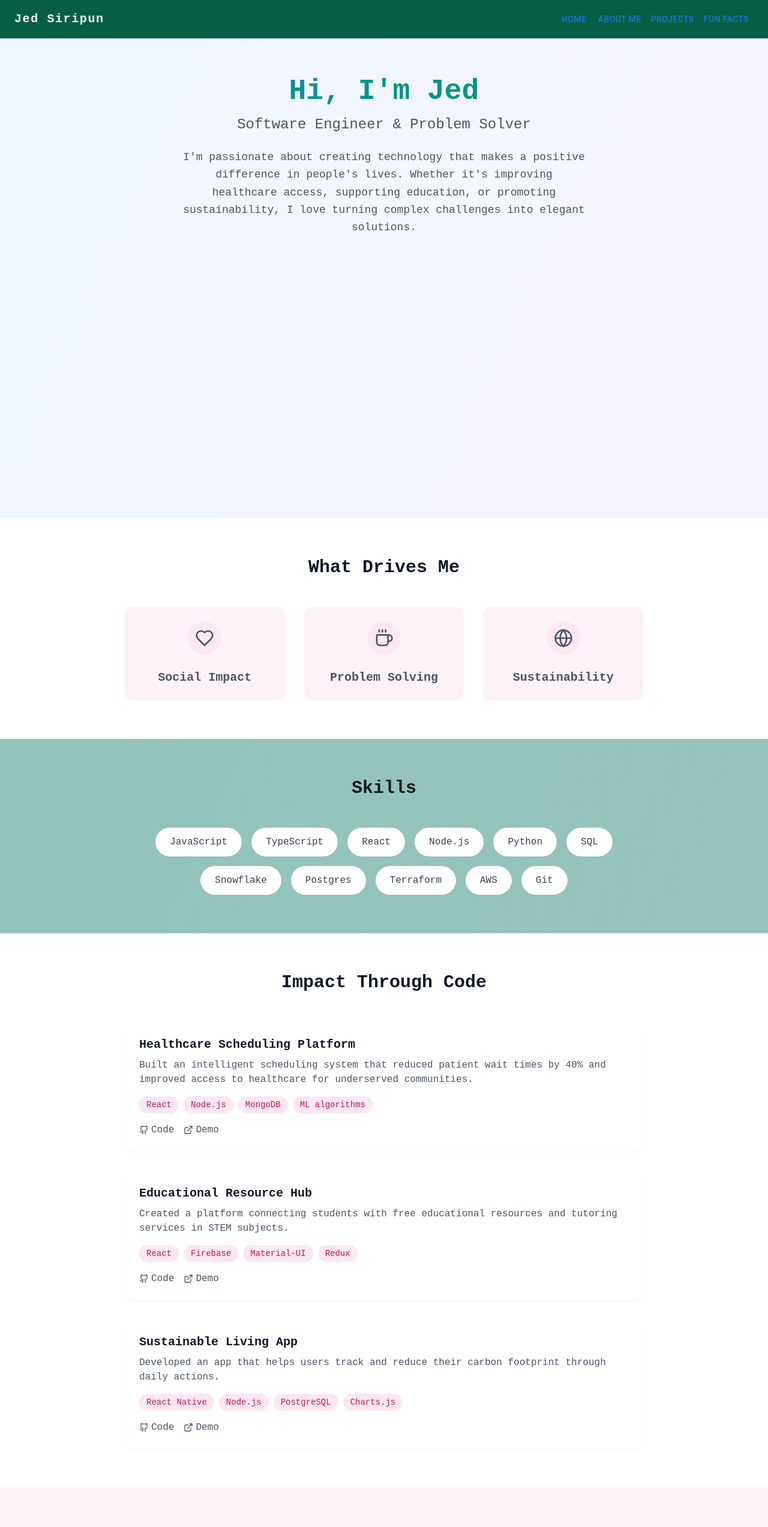
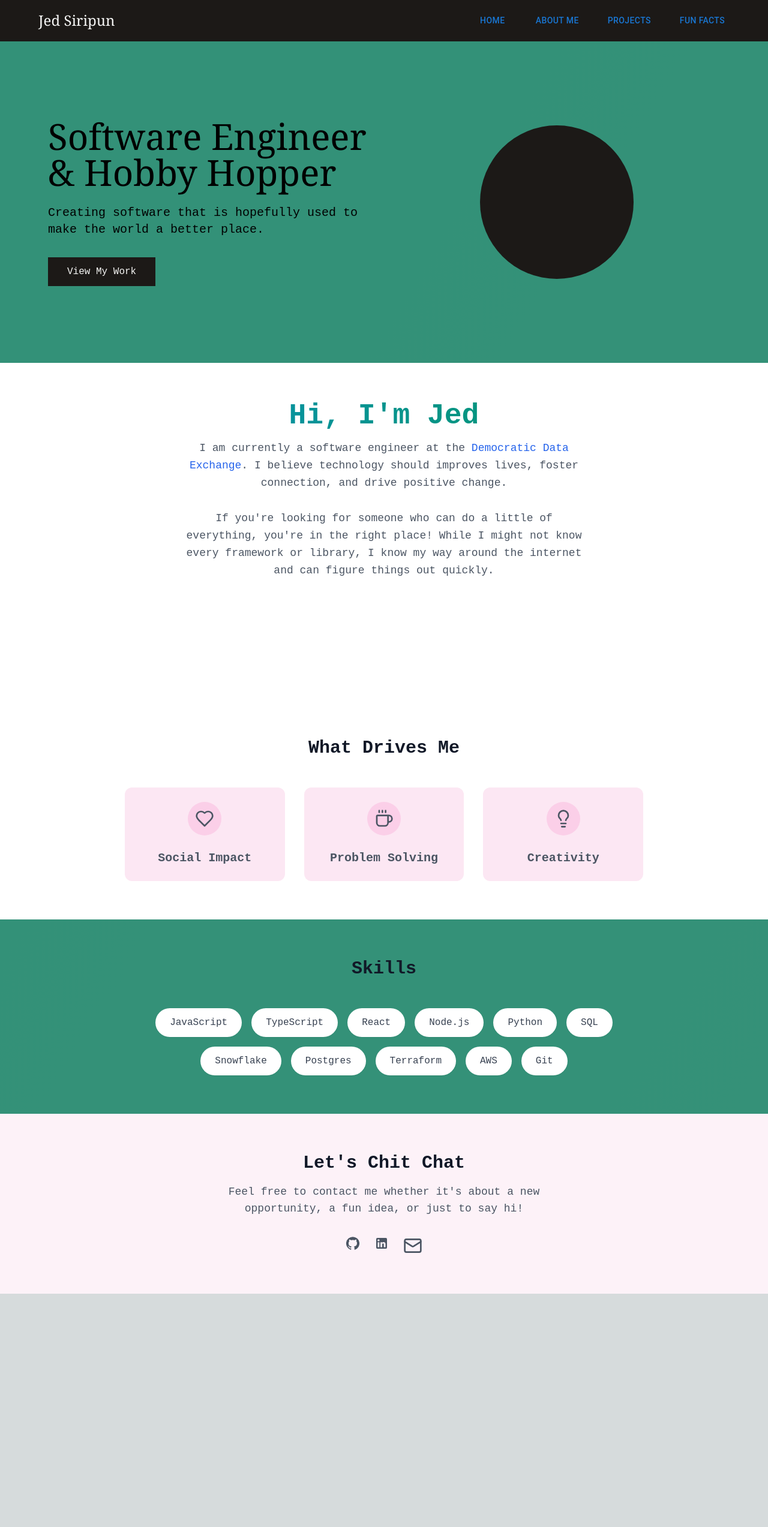
Before and after one commit to jsiripun/jed-siripun, a Next.js app: page / in a window 1280 px wide. Shown: the top 2546 px of the page at 60% size. After the commit the page ends 2157 px from the top, so only its background shows below. Built offline with nearby package versions, Linux system fonts and the light colour scheme.

Commit message:
home page and header

```diff
--- a/src/app/Home.tsx
+++ b/src/app/Home.tsx
@@ -1,21 +1,23 @@
 "use client";
 import React, { useState } from 'react';
-import { Github, Linkedin, Mail, ExternalLink, Heart, Coffee, Globe } from 'lucide-react';
+import { Mail, ExternalLink, Heart, Coffee, Lightbulb, Menu } from 'lucide-react';
 import { FadeInComponent } from '@/components/fadeInComponent'
 import { WaitToRenderComponent } from '@/components/waitToRenderComponent';
-import Container from '@mui/material/Container';
+import { GitHub, LinkedIn } from '@mui/icons-material';
 
 const Home = () => {
   const [activeProject, setActiveProject] = useState<string | null>(null);
+  const [isMenuOpen, setIsMenuOpen] = React.useState<Boolean | null>(false);
+  const [showWave, setShowWave] = React.useState<Boolean | null>(false);
 
   const projects = [
     {
-      title: "Healthcare Scheduling Platform",
-      description: "Built an intelligent scheduling system that reduced patient wait times by 40% and improved access to healthcare for underserved communities.",
-      impact: "Helped 10,000+ patients get faster access to medical care",
-      technologies: ["React", "Node.js", "MongoDB", "ML algorithms"],
-      github: "#",
-      demo: "#"
+      title: "Atylr",
+      description: "A platform that allows people to find craft instructors and classes in their area.",
+      impact: "Still in the works!",
+      technologies: ["Typescript", "React", "Tailwind CSS", "Python", "FastAPI", "Alembic", "Supabase (Postgres)"],
+      github: "secret",
+      demo: ""
     },
     {
       title: "Educational Resource Hub",
@@ -26,11 +28,11 @@ const Home = () => {
       demo: "#"
     },
     {
-      title: "Sustainable Living App",
-      description: "Developed an app that helps users track and reduce their carbon footprint through daily actions.",
-      impact: "Contributed to 1,000+ tons of CO2 reduction",
-      technologies: ["React Native", "Node.js", "PostgreSQL", "Charts.js"],
-      github: "#",
+      title: "Tipsuwan Ice Factory",
+      description: "Tipsuwan Ice Factory is an Ice Factory located in Bangkok, Thailand that was looking into a new POS system. Below are screenshots of a quick mock up that I created for them.",
+      impact: "",
+      technologies: ["HTML", "CSS", "Bootstrap"],
+      github: "https://github.com/jsiripun/TipsuwanIce",
       demo: "#"
     }
   ];
@@ -43,46 +45,59 @@ const Home = () => {
   const passions = [
     { icon: <Heart className="w-6 h-6" />, text: "Social Impact" },
     { icon: <Coffee className="w-6 h-6" />, text: "Problem Solving" },
-    { icon: <Globe className="w-6 h-6" />, text: "Sustainability" }
+    { icon: <Lightbulb className="w-6 h-6" />, text: "Creativity" }
   ];
 
   return (
     <div className="min-h-screen bg-gradient-to-br from-blue-50 to-purple-50">
+
+      <FadeInComponent seconds={2}>
+        <section className="bg-emerald-700/80 py-32">
+          <div className="max-w-6xl mx-auto px-4">
+            <div className="grid md:grid-cols-2 gap-8 items-center">
+              <div>
+                <h2 className="font-serif text-6xl mb-6">Software Engineer & Hobby Hopper</h2>
+                <p className="text-xl mb-8">Creating software that is hopefully used to make the world a better place.</p>
+                <button className="bg-stone-900 text-stone-100 px-8 py-3 rounded-none hover:bg-stone-800">
+                  View My Work
+                </button>
+              </div>
+              <div className="hidden md:block">
+                <div className="bg-stone-900 h-64 w-64 rounded-full mx-auto overflow-hidden transition-all duration-300 relative">
+                  <div className="absolute inset-0 flex items-center justify-center opacity-0 hover:opacity-100 transition-opacity duration-300 text-6xl">
+                    👋
+                  </div>
+                </div>
+              </div>
+            </div>
+          </div>
+        </section>
+      </FadeInComponent>
+
       {/* Hello Section */}
-      <header className="bg-gray min-h-[100vh]">
+      <header className="bg-white min-h-[70vh]">
         <div className="max-w-4xl mx-auto py-16 px-4">
           <div className="text-center">
-            <FadeInComponent seconds={2}>
-              <h1 className="text-5xl font-bold text-transparent bg-clip-text bg-gradient-to-r from-cyan-600 to-emerald-600 mb-4">
+            <WaitToRenderComponent seconds={1}>
+              <FadeInComponent seconds={2}>
+                <h1 className="text-5xl font-bold text-transparent bg-clip-text bg-gradient-to-r from-cyan-600 to-emerald-600 mb-4">
                 Hi, I'm Jed
               </h1>
-            </FadeInComponent>
+              </FadeInComponent>
+            </WaitToRenderComponent>
             <WaitToRenderComponent seconds={2}>
               <FadeInComponent seconds={2}>
-                <h2 className="text-2xl text-gray-600 mb-6">Software Engineer & Problem Solver</h2>
-              </FadeInComponent>
-            </WaitToRenderComponent>
-            <WaitToRenderComponent seconds={4}>
-              <FadeInComponent seconds={2}>
                 <p className="text-lg text-gray-600 mb-8 max-w-2xl mx-auto leading-relaxed">
-                  I'm passionate about creating technology that makes a positive difference in people's lives.
-                  Whether it's improving healthcare access, supporting education, or promoting sustainability,
-                  I love turning complex challenges into elegant solutions.
+                I am currently a software engineer at the <a href="https://demexchange.com/" target="_blank" rel="noopener noreferrer" className="text-blue-600 hover:underline">Democratic Data Exchange</a>.
+                I believe technology should improves lives, foster connection, and drive positive change.
+                <br/>
+                <br/>
+                If you're looking for someone who can do a little of everything, you're in the right place!
+
+                While I might not know every framework or library, I know my way around the internet and can figure things out quickly.
                 </p>
             </FadeInComponent>
             </WaitToRenderComponent>
-
-            {/* <div className="flex justify-center space-x-6">
-              <a href="#" className="transform hover:scale-110 transition-transform duration-200">
-                <Github className="w-8 h-8 text-gray-600 hover:text-blue-600" />
-              </a>
-              <a href="#" className="transform hover:scale-110 transition-transform duration-200">
-                <Linkedin className="w-8 h-8 text-gray-600 hover:text-blue-600" />
-              </a>
-              <a href="#" className="transform hover:scale-110 transition-transform duration-200">
-                <Mail className="w-8 h-8 text-gray-600 hover:text-blue-600" />
-              </a>
-            </div> */}
           </div>
         </div>
       </header>
@@ -93,8 +108,8 @@ const Home = () => {
           <h2 className="text-3xl font-bold text-center text-gray-900 mb-12">What Drives Me</h2>
           <div className="grid grid-cols-1 md:grid-cols-3 gap-8">
             {passions.map(({ icon, text }) => (
-              <div key={text} className="text-center p-6 bg-pink-50 rounded-xl hover:shadow-lg transition-shadow duration-200">
-                <div className="inline-block p-3 bg-pink-100 rounded-full mb-4">
+              <div key={text} className="text-center p-6 bg-pink-100 rounded-xl hover:shadow-lg transition-shadow duration-200">
+                <div className="inline-block p-3 bg-pink-200 rounded-full mb-4">
                   {React.cloneElement(icon, { className: "w-8 h-8 text-gray-600" })}
                 </div>
                 <h3 className="text-xl font-semibold text-gray-600">{text}</h3>
@@ -105,7 +120,7 @@ const Home = () => {
       </section>
 
       {/* Skills Section */}
-      <section className="py-16 bg-emerald-700/40">
+      <section className="py-16 bg-emerald-700/80">
         <div className="max-w-4xl mx-auto px-4">
           <h2 className="text-3xl font-bold text-center text-gray-900 mb-12">Skills</h2>
           <div className="flex flex-wrap justify-center gap-4">
@@ -122,9 +137,9 @@ const Home = () => {
       </section>
 
       {/* Projects Section */}
-      <section className="py-16 bg-white">
+      {/* <section className="py-16 bg-white">
         <div className="max-w-4xl mx-auto px-4">
-          <h2 className="text-3xl font-bold text-center text-gray-900 mb-12">Impact Through Code</h2>
+          <h2 className="text-3xl font-bold text-center text-gray-900 mb-12">Projects </h2>
           <div className="grid gap-8">
             {projects.map((project) => (
               <div
@@ -158,7 +173,7 @@ const Home = () => {
                     href={project.github}
                     className="flex items-center text-gray-600 hover:text-blue-600 transition-colors duration-200"
                   >
-                    <Github className="w-4 h-4 mr-1" />
+                    <GitHub className="w-4 h-4 mr-1" />
                     Code
                   </a>
                   <a
@@ -173,22 +188,26 @@ const Home = () => {
             ))}
           </div>
         </div>
-      </section>
+      </section> */}
 
       {/* Contact Section */}
       <section className="py-16 bg-pink-50">
-        <div className="max-w-4xl mx-auto px-4 text-center">
-          <h2 className="text-3xl font-bold text-gray-900 mb-4">Let's Create Impact Together</h2>
+        <div className="max-w-2xl mx-auto px-4 text-center">
+          <h2 className="text-3xl font-bold text-gray-900 mb-4">Let's Chit Chat</h2>
           <p className="text-lg text-gray-600 mb-8">
-            Have an interesting problem to solve? I'd love to hear about it!
+            Feel free to contact me whether it's about a new opportunity, a fun idea, or just to say hi!
           </p>
-          <a
-            href="mailto:john@example.com"
-            className="inline-flex items-center px-8 py-4 bg-gradient-to-r from-cyan-600 to-emerald-600 text-white rounded-lg hover:from-cyan-700 hover:to-emerald-700 transform hover:scale-105 transition-all duration-200"
-          >
-            <Mail className="w-5 h-5 mr-2" />
-            Let's Connect
-          </a>
+          <div className="flex justify-center space-x-6">
+            <a href="https://github.com/jsiripun" target="_blank" rel="noopener noreferrer" className="transform hover:scale-110 transition-transform duration-200">
+              <GitHub className="w-8 h-8 text-gray-600 hover:text-blue-600" />
+            </a>
+            <a href="https://www.linkedin.com/in/jed-siripun/" target="_blank" rel="noopener noreferrer" className="transform hover:scale-110 transition-transform duration-200">
+              <LinkedIn className="w-8 h-8 text-gray-600 hover:text-blue-600" />
+            </a>
+            <a href="mailto:jsiripun@gmail.com" target="_blank" rel="noopener noreferrer" className="transform hover:scale-110 transition-transform duration-200">
+              <Mail className="w-8 h-8 text-gray-600 hover:text-blue-600" />
+            </a>
+          </div>
         </div>
       </section>
     </div>
--- a/src/components/header.tsx
+++ b/src/components/header.tsx
@@ -6,7 +6,7 @@ import Box from '@mui/material/Box';
 import Toolbar from '@mui/material/Toolbar';
 import IconButton from '@mui/material/IconButton';
 import Typography from '@mui/material/Typography';
-import Menu from '@mui/material/Menu';
+import { Menu } from 'lucide-react';
 import MenuIcon from '@mui/icons-material/Menu';
 import Container from '@mui/material/Container';
 import Button from '@mui/material/Button';
@@ -20,6 +20,7 @@ const pages = headerMetadata.map(metadata => metadata.title);
 function Header() {
   const router = useRouter();
   const [anchorElNav, setAnchorElNav] = React.useState<null | HTMLElement>(null);
+  const [isMenuOpen, setIsMenuOpen] = React.useState<Boolean | null>(false);
 
   const handleOpenNavMenu = (event: React.MouseEvent<HTMLElement>) => {
     setAnchorElNav(event.currentTarget);
@@ -34,27 +35,17 @@ function Header() {
 
   return (
     <AppBar position="static">
-      <Container maxWidth={false} className='bg-emerald-800'>
-        <Toolbar disableGutters>
-          <Typography
-            variant="h6"
-            noWrap
-            component="a"
-            href="/"
-            sx={{
-              mr: 5,
-              display: { xs: 'none', md: 'flex' },
-              fontFamily: 'monospace',
-              fontWeight: 700,
-              letterSpacing: '.1rem',
-              color: 'inherit',
-              textDecoration: 'none',
-            }}
-          >
-            Jed Siripun
-          </Typography>
-
-          <Box sx={{ flexGrow: 1, display: { xs: 'none', md: 'flex' }, justifyContent: "right" }}>
+      <Container maxWidth={false} className='bg-stone-900'>
+        {/* Navigation */}
+        <nav className="bg-stone-900 text-stone-100 p-4">
+          <div className="max-w-6xl mx-auto flex justify-between items-center">
+            <h1 className="font-serif text-2xl">Jed Siripun</h1>
+            <div className="md:hidden">
+              <button onClick={() => setIsMenuOpen(!isMenuOpen)} className="p-2">
+                <Menu />
+              </button>
+            </div>
+            <div className="hidden md:flex space-x-8 font-light">
               {pages.map((page) => (
                   <Button
                   key={page}
@@ -64,8 +55,26 @@ function Header() {
                   {page}
                 </Button>
               ))}
-          </Box>
-        </Toolbar>
+            </div>
+          </div>
+        </nav>
+
+        {/* Mobile Menu */}
+        {isMenuOpen && (
+          <div className="md:hidden bg-stone-800 text-stone-100 p-4 mb-4">
+            <div className="flex flex-col space-y-4">
+              {pages.map((page) => (
+                  <Button
+                  key={page}
+                  onClick={handleCloseNavMenu}
+                  className='text-white display:block hover:bg-white hover:text-emerald-900'
+                  >
+                  {page}
+                </Button>
+              ))}
+            </div>
+          </div>
+        )}
       </Container>
     </AppBar>
   );
```
Lines whose indentation alone changed are shown as unchanged.
